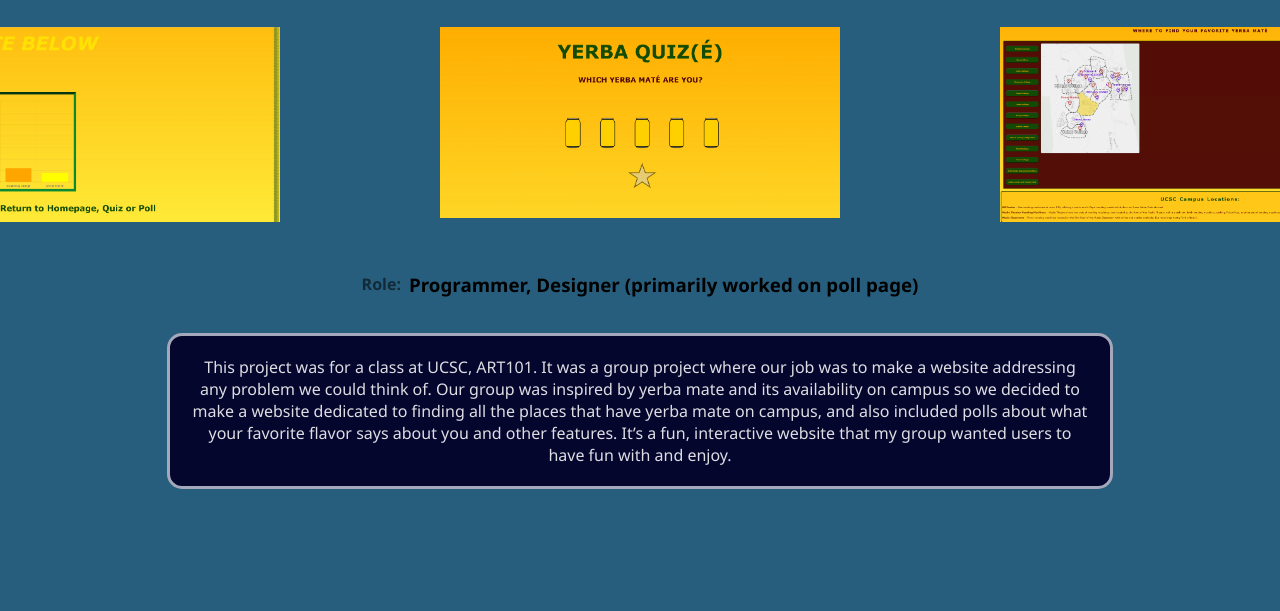
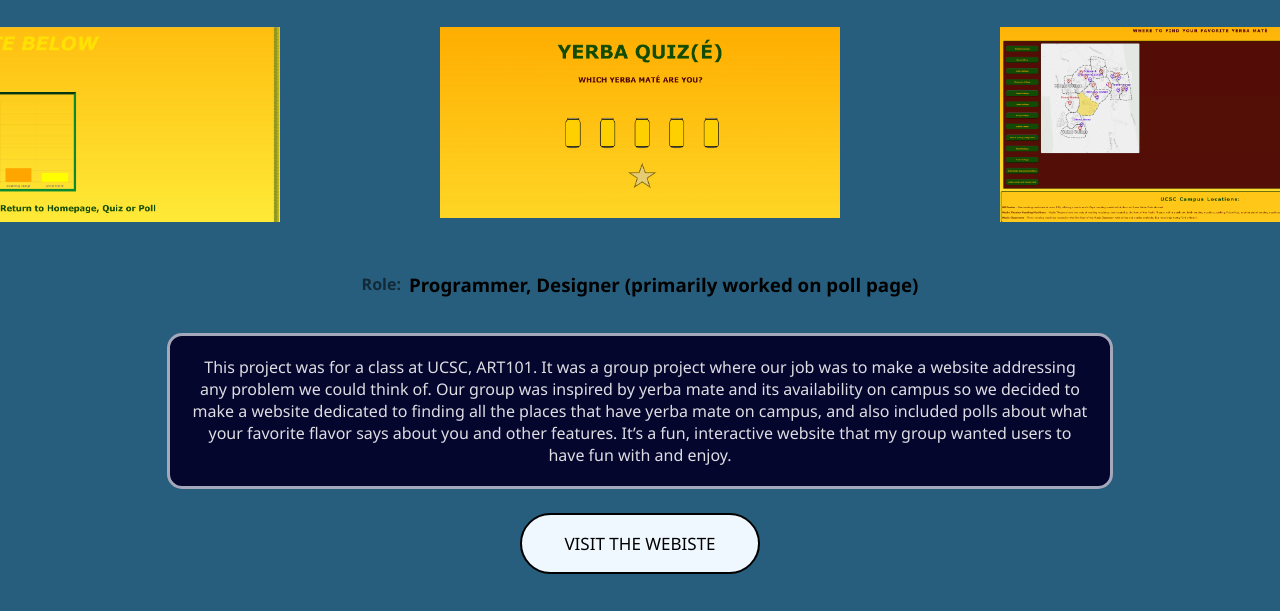
Before and after one commit to erikdlt/portfolio, a plain HTML site: page project1.html in a window 1280 px wide. Shown: the part 189-800 px from the top of the page. Drawn offline with Linux system fonts and the light colour scheme; a script that the page names is missing.

Commit message:
link to website

```diff
--- a/main.css
+++ b/main.css
@@ -117,7 +117,7 @@ body {
   cursor: pointer;
   border-radius: 6em;
   transition: all 0.2s;
-  border: none;
+  border: 2px solid black;
   font-family: inherit;
   font-weight: 500;
   color: black;
@@ -125,6 +125,32 @@ body {
 }
 
 #contact a:hover {
+  transform: translateY(-3px);
+  box-shadow: 0 10px 20px rgba(0, 0, 0, 0.2);
+}
+
+.sectioncontainer h2 {
+  color: rgb(30, 30, 30);
+}
+
+.description3 a {
+  display: inline-block;
+  margin-top: 1.5rem;
+  font-size: 17px;
+  text-transform: uppercase;
+  text-decoration: none;
+  padding: 1em 2.5em;
+  cursor: pointer;
+  border-radius: 6em;
+  transition: all 0.2s;
+  border: 2px solid black;
+  font-family: inherit;
+  font-weight: 500;
+  color: black;
+  background-color: aliceblue;
+}
+
+.description3 a:hover {
   transform: translateY(-3px);
   box-shadow: 0 10px 20px rgba(0, 0, 0, 0.2);
 }
--- a/project1.html
+++ b/project1.html
@@ -53,6 +53,8 @@
         fun with and enjoy.
         </p>
 
+        <a href="https://austinmetalgearslug.github.io/Group_15_Project/mainpage/index.html" target="_blank">Visit the Webiste</a>
+
       </div>
   </main>
 </body>
```
